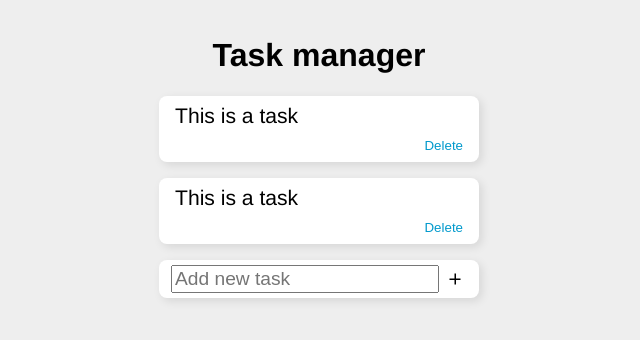
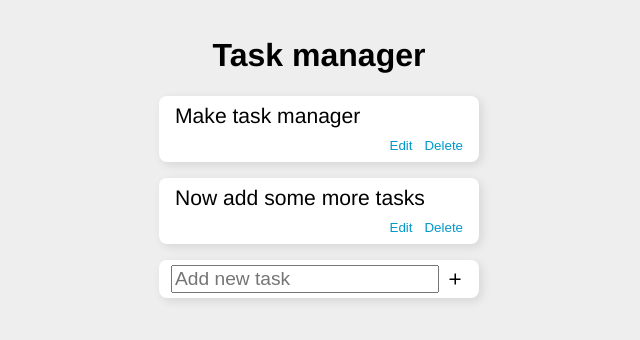
Before and after one commit to VuktorTS/task-list, a React (Vite) app: page / in a window 1280 px wide. Shown: the top 340 px of the page, without its empty margins (321-961 px from the left). Built offline with nearby package versions, Linux system fonts and the light colour scheme.

Commit message:
fix name state setter

```diff
--- a/src/Task/Task.jsx
+++ b/src/Task/Task.jsx
@@ -15,7 +15,7 @@ function Task({ task, editTask, deleteTask }) {
       />
 
       <CardControls>
-        {isEditable && (
+        {!isEditable && (
           <li>
             <CardControlButton onClick={() => setIsEditable(true)}>
               Edit
--- a/src/TaskHeader/TaskHeader.jsx
+++ b/src/TaskHeader/TaskHeader.jsx
@@ -6,13 +6,14 @@ import {
   IconButton,
 } from "./TaskHeader.styled";
 
-function TaskHeader({ task, isEditable, setEditable, editTask }) {
+function TaskHeader({ task, isEditable, setIsEditable, editTask }) {
   const { title } = task;
 
   const handleEditTask = (evt) => {
     evt.preventDefault();
     editTask(task.id, evt.target.title.value);
-    setEditable(false);
+    console.log("edit true");
+    setIsEditable(false);
   };
 
   if (isEditable) {
@@ -30,7 +31,7 @@ function TaskHeader({ task, isEditable, setEditable, editTask }) {
 
   return (
     <CardHeader>
-      <CardTitle>This is a task</CardTitle>
+      <CardTitle>{title}</CardTitle>
     </CardHeader>
   );
 }
```
